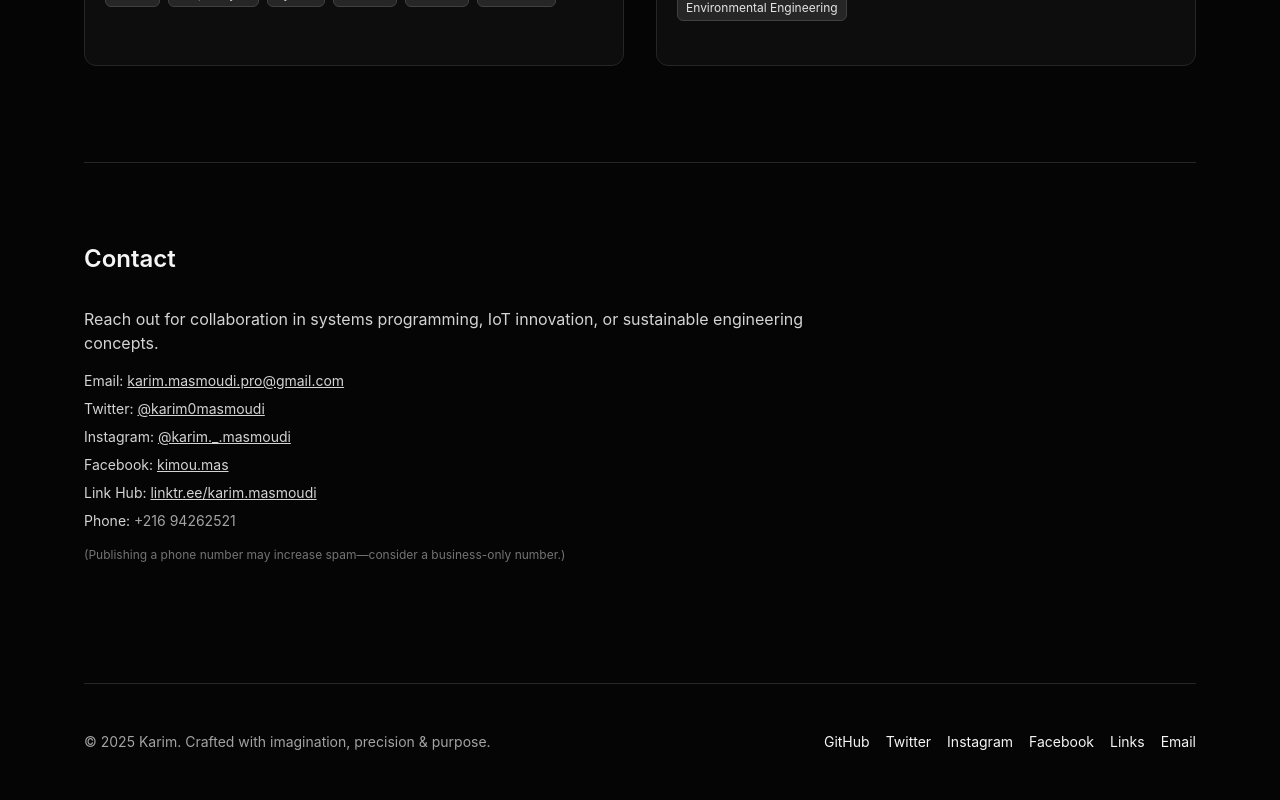
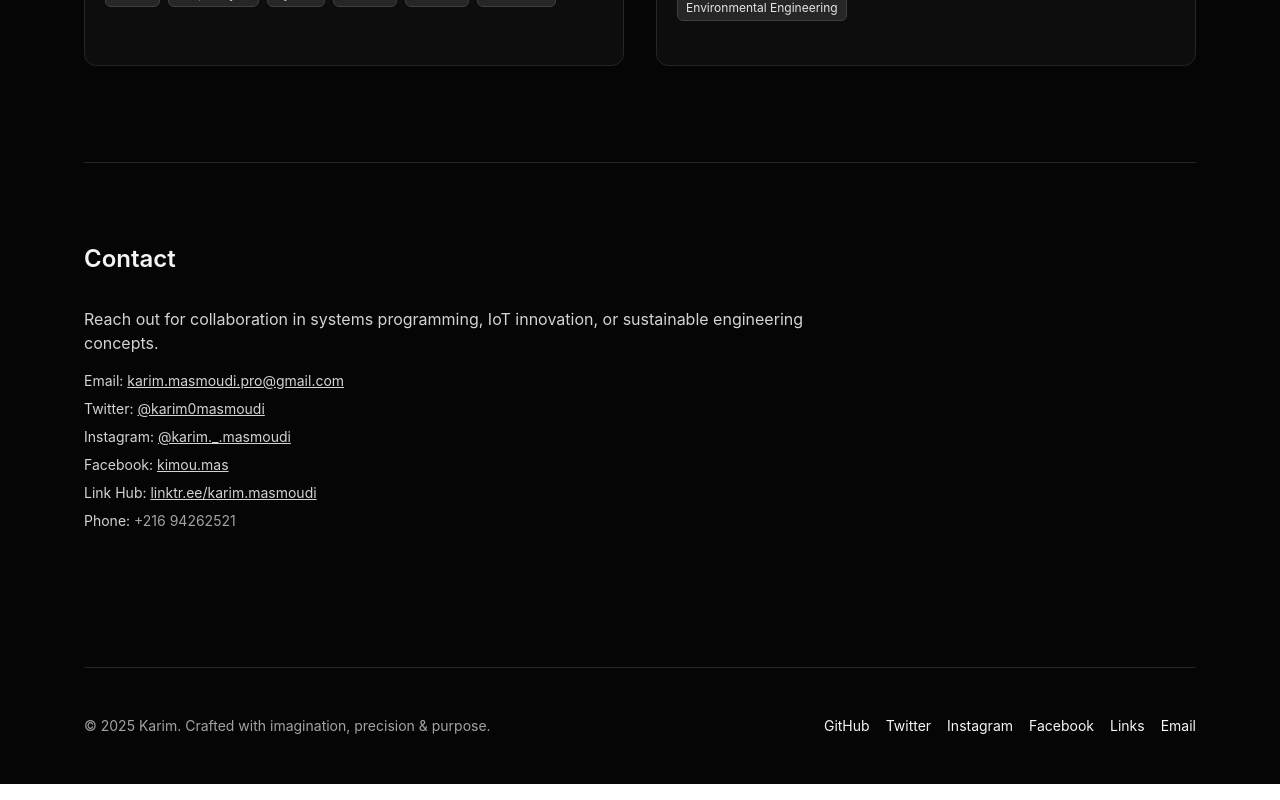
Before and after one commit to Kernel-Hunter/kernel-portfolio, a Next.js app: page / in a window 1280 px wide. Shown: the part 2194-2994 px from the top of the page. Built offline with nearby package versions, Linux system fonts and the light colour scheme.

Commit message:
Update Contact.jsx

```diff
--- a/components/Contact.jsx
+++ b/components/Contact.jsx
@@ -15,7 +15,6 @@ export default function Contact() {
           <li>Phone: <span className="text-neutral-400">+216 94262521</span></li>
         </ul>
         <p className="text-xs text-neutral-500">
-          (Publishing a phone number may increase spam—consider a business-only number.)
         </p>
       </div>
     </section>
```
